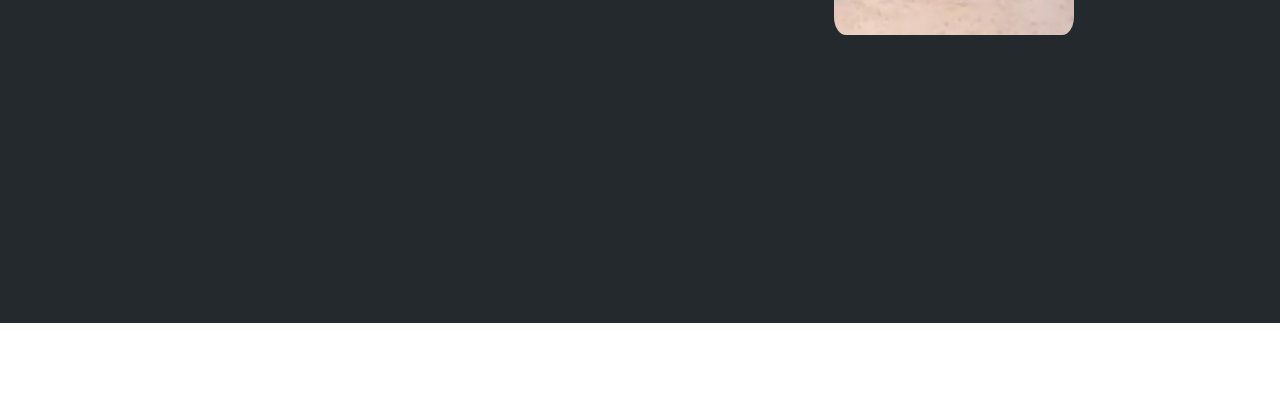
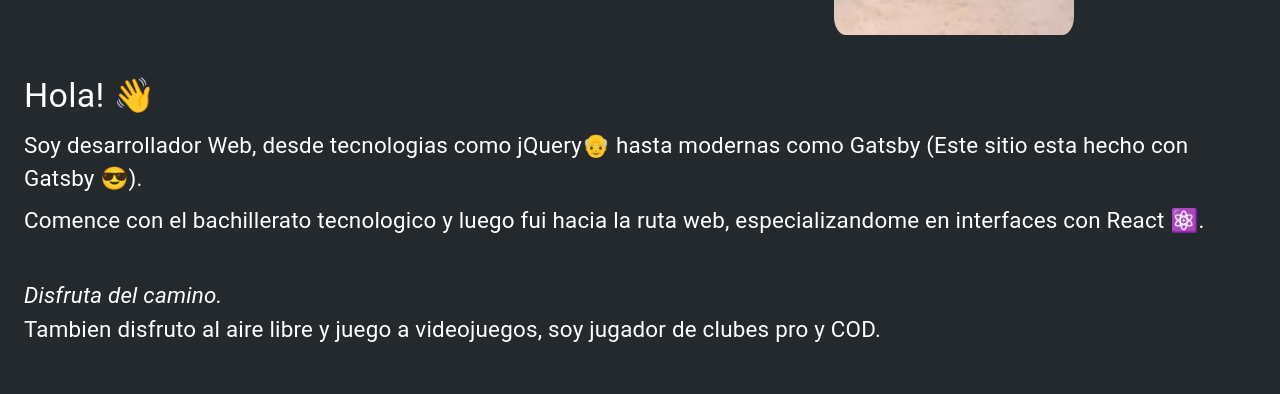
Before and after one commit to fedecastanares/profile-gatsby, a Gatsby site: page / in a window 1280 px wide. Shown: the part 487-881 px from the top of the page. Before the commit the page ends 810 px from the top, so only its background shows below. Built offline with nearby package versions, Linux system fonts and the light colour scheme; Gatsby itself is replaced by a stand-in of ours.

Commit message:
texto greeting

```diff
--- a/src/components/greeting.js
+++ b/src/components/greeting.js
@@ -1,11 +1,23 @@
 import React from 'react';
 import { makeStyles } from '@material-ui/core/styles';
+import {Typography, Container} from '@material-ui/core';
 
 const useStyles = makeStyles(theme => ({
     root: {
-        height: '46vh',
+        minHeight: '46vh',
         backgroundColor: theme.palette.secondary.main
+    },
+    container: {
+        paddingTop: '15vh',
+        paddingBottom: '5vh',
+    },
+    about: {
+        fontSize: '1.2rem',
+        [theme.breakpoints.up('sm')]: {
+            fontSize: '1.4rem',
+        }
     }
+
 }));
 
 const Greeting = () => {
@@ -13,7 +25,12 @@ const Greeting = () => {
     return (
         <>
         <div className={classes.root}>
-
+            <Container className={classes.container}>
+                <Typography variant="h4" gutterBottom>Hola! <span role="img" aria-label="Waving Hand">👋</span></Typography >
+                <Typography className={classes.about} variant="body1" gutterBottom>Soy desarrollador Web, desde tecnologias como jQuery<span role="img" aria-label="Old Man">👴</span> hasta modernas como Gatsby (Este sitio esta hecho con Gatsby <span role="img" aria-label="Smiling Face with Sunglasses">😎</span>). </Typography>
+                <Typography className={classes.about} variant="body1" gutterBottom>Comence con el bachillerato tecnologico y luego fui hacia la ruta web, especializandome en interfaces con React <span role="img" aria-label="Atom Symbol">⚛️</span>. </Typography>
+                <Typography className={classes.about} variant="body1" gutterBottom><br/><span style={{fontStyle: 'italic', fontWeight: 400}}>Disfruta del camino.</span> <br/>Tambien disfruto al aire libre y  juego a videojuegos, soy jugador de clubes pro y COD.</Typography>
+            </Container>
         </div>
         </>
      );
```
